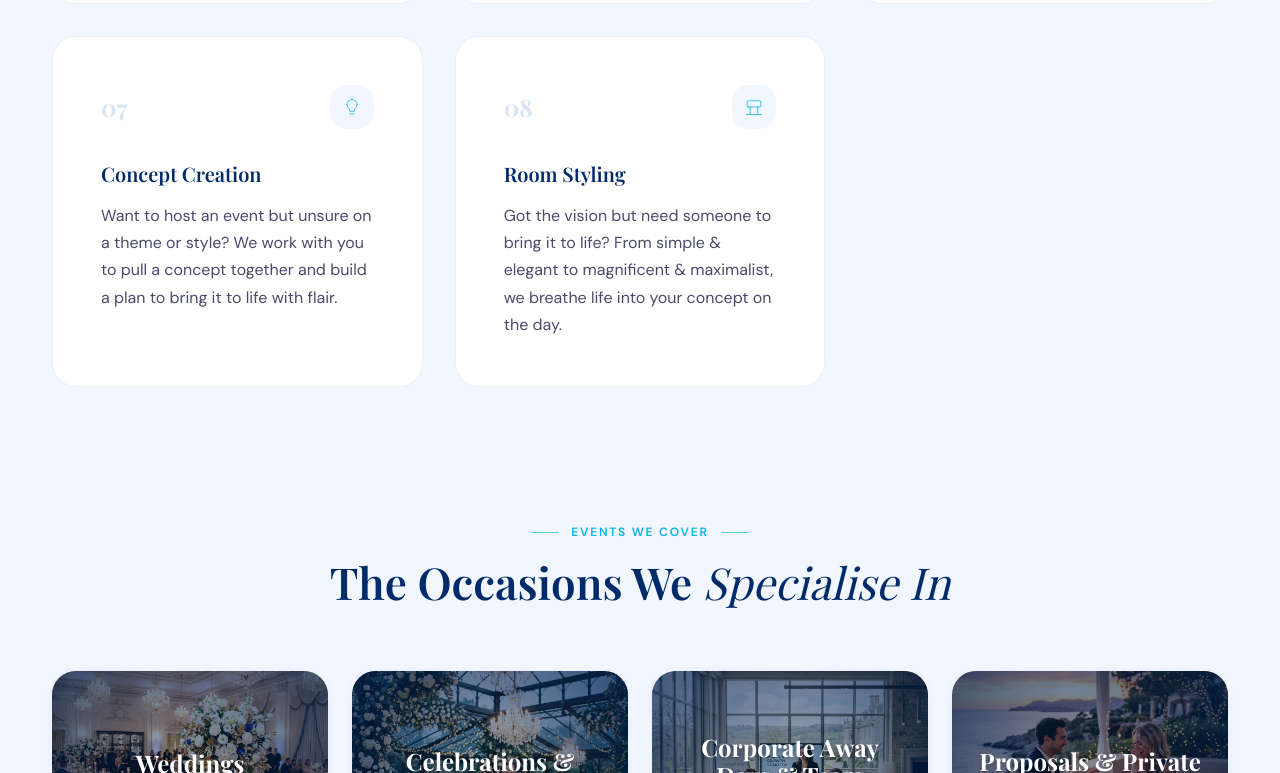
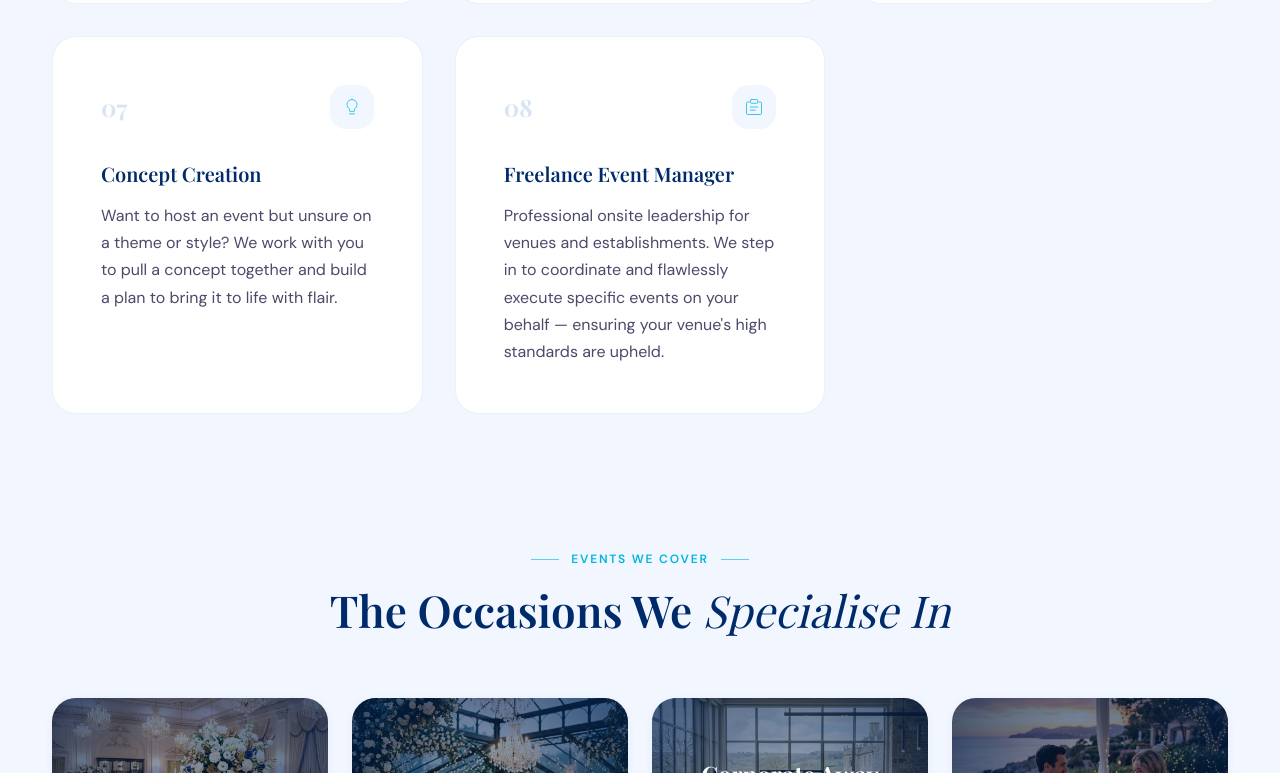
Before and after one commit to klaxtrix-sudo/opal-events, a React (Vite) app: page /services in a window 1280 px wide. Shown: the part 1447-2220 px from the top of the page. Built offline with nearby package versions, Linux system fonts and the light colour scheme; a web font is replaced by a local one.

Commit message:
feat: replace Room Styling service with Freelance Event Manager across components and pages

```diff
--- a/src/components/Footer.jsx
+++ b/src/components/Footer.jsx
@@ -55,7 +55,7 @@ const Footer = () => (
           <li><Link to="/services">Event Coordination</Link></li>
           <li><Link to="/services">Venue Sourcing</Link></li>
           <li><Link to="/services">Concept Creation</Link></li>
-          <li><Link to="/services">Room Styling</Link></li>
+          <li><Link to="/services">Freelance Event Manager</Link></li>
         </ul>
       </div>
 
--- a/src/components/Services.jsx
+++ b/src/components/Services.jsx
@@ -49,9 +49,11 @@ const icons = {
       <path d="M12 2v3M12 19v3M4.22 4.22l2.12 2.12M17.66 17.66l2.12 2.12M2 12h3M19 12h3M4.22 19.78l2.12-2.12M17.66 6.34l2.12-2.12" />
     </svg>
   ),
-  styling: (
+  freelance: (
     <svg viewBox="0 0 24 24" fill="none" stroke="currentColor" strokeWidth="1.5" strokeLinecap="round" strokeLinejoin="round" aria-hidden="true">
-      <path d="M12 22a7 7 0 0 0 7-7c0-2-1-3.9-3-5.5s-3.5-4-4-6.5c-.5 2.5-2 4.9-4 6.5C6 11.1 5 13 5 15a7 7 0 0 0 7 7z" />
+      <path d="M16 4h2a2 2 0 0 1 2 2v14a2 2 0 0 1-2 2H6a2 2 0 0 1-2-2V6a2 2 0 0 1 2-2h2" />
+      <rect x="8" y="2" width="8" height="4" rx="1" />
+      <path d="M9 12h6M9 16h6" opacity="0.6" />
     </svg>
   ),
 };
@@ -64,7 +66,7 @@ const services = [
   { key: 'meetings', num: '05', title: 'Planning & Update Meetings', description: 'We can check-in as regularly as you like to see what’s going on, amend any plans and discuss any challenges.' },
   { key: 'timeline', num: '06', title: 'Complete Event Timelines', description: 'No event runs smoothly without a run of events. This allows all staff, suppliers and event hosts to be in sync with the plan.' },
   { key: 'concept', num: '07', title: 'Concept Creation', description: "Want to host an event but not sure on theme or style? We can work with you to pull a concept together and put a plan in place on how to bring it to life." },
-  { key: 'styling', num: '08', title: 'Room Styling', description: 'Got the vision but need someone to bring it to life? We can work together to breathe life into the concept whether its simple & elegant or magnificent & maximalist.' },
+  { key: 'freelance', num: '08', title: 'Freelance Event Manager', description: 'Professional onsite leadership for venues and establishments. We step in to coordinate and execute specific events on your behalf, ensuring your high standards are upheld.' },
 ];
 
 const Services = () => {
--- a/src/pages/ServicesPage.jsx
+++ b/src/pages/ServicesPage.jsx
@@ -100,15 +100,15 @@ const allServices = [
     )
   },
   {
-    id: 'styling',
+    id: 'freelance-management',
     eyebrow: '08',
-    title: 'Room Styling',
-    description: 'Got the vision but need someone to bring it to life? From simple & elegant to magnificent & maximalist, we breathe life into your concept on the day.',
+    title: 'Freelance Event Manager',
+    description: 'Professional onsite leadership for venues and establishments. We step in to coordinate and flawlessly execute specific events on your behalf — ensuring your venue\'s high standards are upheld.',
     icon: (
       <svg viewBox="0 0 32 32" fill="none" stroke="currentColor" strokeWidth="1.2" aria-hidden="true">
-        <path d="M4 28h24" strokeLinecap="round"/>
-        <path d="M10 28V16M22 28V16" strokeLinecap="round"/>
-        <path d="M7 16h18a2 2 0 0 0 2-2V8a2 2 0 0 0-2-2H7a2 2 0 0 0-2 2v6a2 2 0 0 0 2 2Z" strokeLinecap="round"/>
+        <path d="M12 4h8a2 2 0 0 1 2 2v2a2 2 0 0 1-2 2h-8a2 2 0 0 1-2-2V6a2 2 0 0 1 2-2Z" strokeLinecap="round"/>
+        <path d="M8 8H6a2 2 0 0 0-2 2v16a2 2 0 0 0 2 2h20a2 2 0 0 0 2-2V10a2 2 0 0 0-2-2h-2" strokeLinecap="round"/>
+        <path d="M10 16h12M10 21h8" strokeLinecap="round"/>
       </svg>
     )
   },
```
